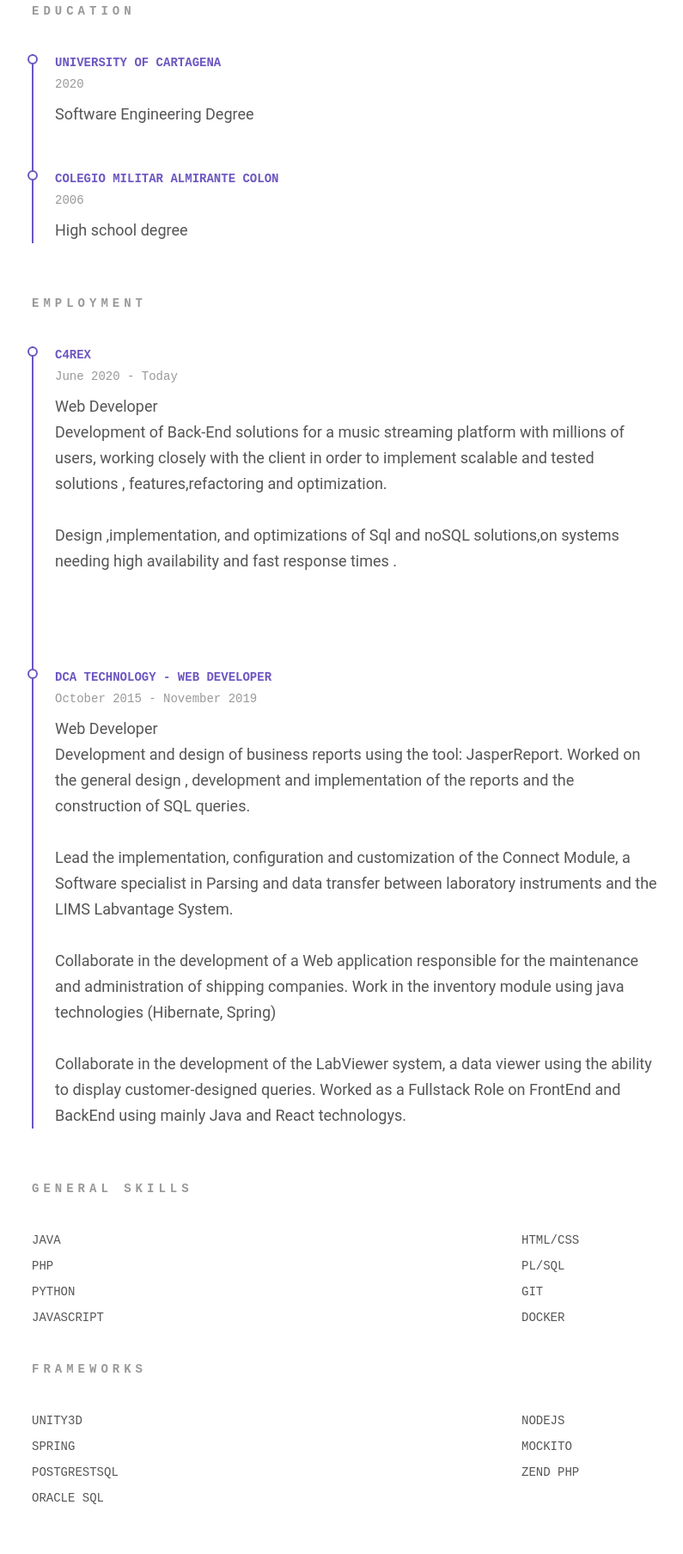
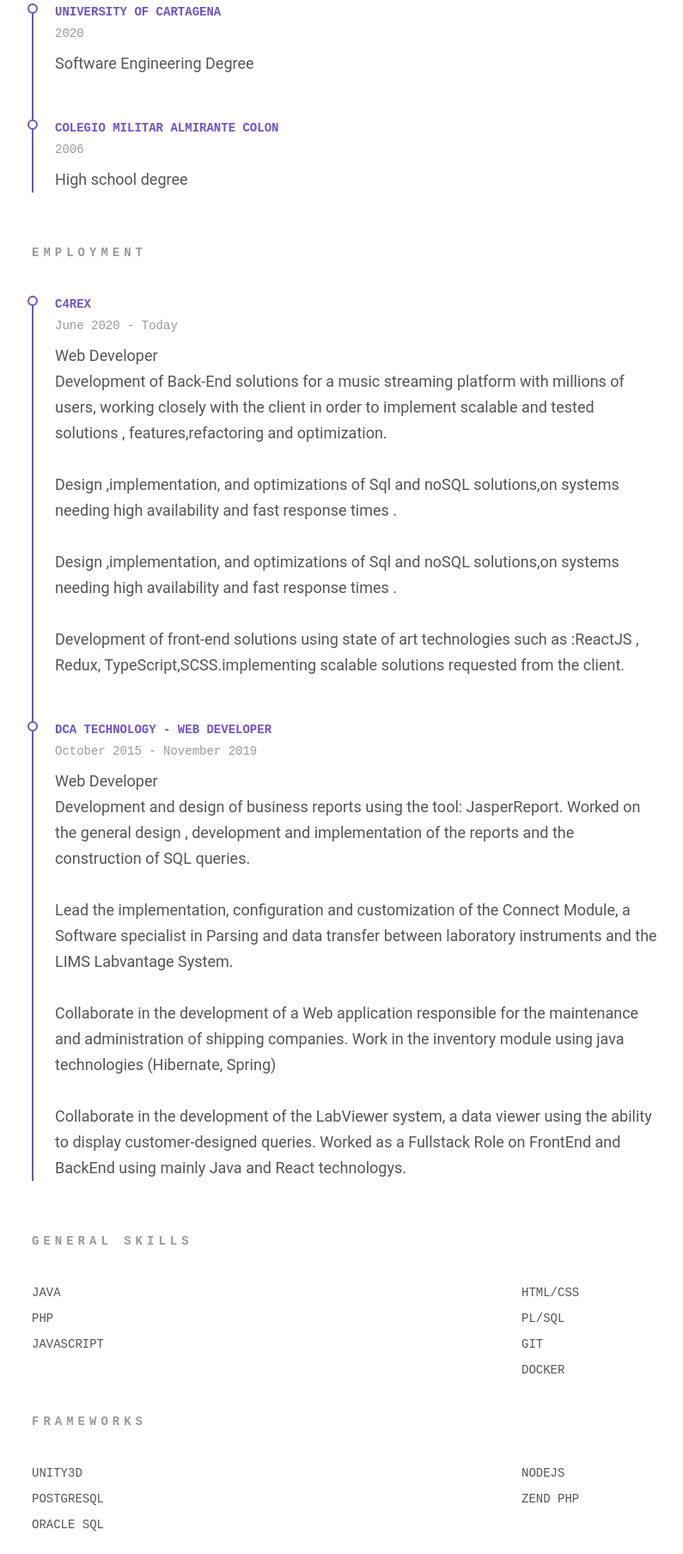
Before and after one commit to TatisG/portafolio, a plain HTML site: page index.html in a window 1280 px wide. Shown: the part 989-2797 px from the top of the page at 86% size, without its empty margins (48-843 px from the left). Drawn offline with nearby package versions, Linux system fonts and the light colour scheme.

Commit message:
first commit

```diff
--- a/index.html
+++ b/index.html
@@ -150,8 +150,6 @@
                     FullStack Software developer with experience creating state of the art business solutions. I have worked as a software Engineer designing software solutions, expanding features or refactoring code while making use of  well known patterns .
 
                 </p>
-                <a href="https://drive.google.com/file/d/1YCkc5meeevMX_NKIKuIyxo352Z4uhT5O/view?usp=sharing" target="_blank" class="section_btn site-btn">
-                    <img src="./Kristijan Petrovski - Portfolio_files/img_btn_icon.png" alt="">Download CV</a>
             </div>
         </div>
     </section>
@@ -216,7 +214,9 @@
                         <P>Development of Back-End solutions  for a music streaming platform with millions of users, working closely with the client in order to implement scalable and tested solutions , features,refactoring and optimization.
                              </P> <br>
                         <P> Design ,implementation, and optimizations  of  Sql and noSQL solutions,on systems  needing  high availability and fast response times . </P> <br>
-                      <br>
+                        <P> Design ,implementation, and optimizations  of  Sql and noSQL solutions,on systems  needing  high availability and fast response times . </P> <br>
+                        Development of front-end solutions using state of art technologies such as :ReactJS , Redux,  TypeScript,SCSS.implementing  scalable solutions requested from the client.
+                        <br>
 
                     </p>
                 </div>
@@ -258,13 +258,6 @@
                     </p>
 
                 </div>
-                <div class="progress-list__skill">
-                    <p>
-                        <span class="progress-list__skill-title">Python</span>
-
-                    </p>
-
-                </div>
 
                 <div class="progress-list__skill">
                     <p>
@@ -294,7 +287,7 @@
                 </div>
                 <div class="progress-list__skill">
                     <p>
-                        <span class="progress-list__skill-title">git</span>
+                        <span class="progress-list__skill-title">Git</span>
 
                     </p>
 
@@ -322,14 +315,7 @@
                 </div>
                 <div class="progress-list__skill">
                     <p>
-                        <span class="progress-list__skill-title">Spring </span>
-
-                    </p>
-
-                </div>
-                <div class="progress-list__skill">
-                    <p>
-                        <span class="progress-list__skill-title">PostGrestSQL</span>
+                        <span class="progress-list__skill-title">PostgreSQL</span>
 
                     </p>
 
@@ -350,13 +336,6 @@
                 <div class="progress-list__skill">
                     <p>
                         <span class="progress-list__skill-title">NodeJS</span>
-
-                    </p>
-
-                </div>
-                <div class="progress-list__skill">
-                    <p>
-                        <span class="progress-list__skill-title"> Mockito </span>
 
                     </p>
 
```
